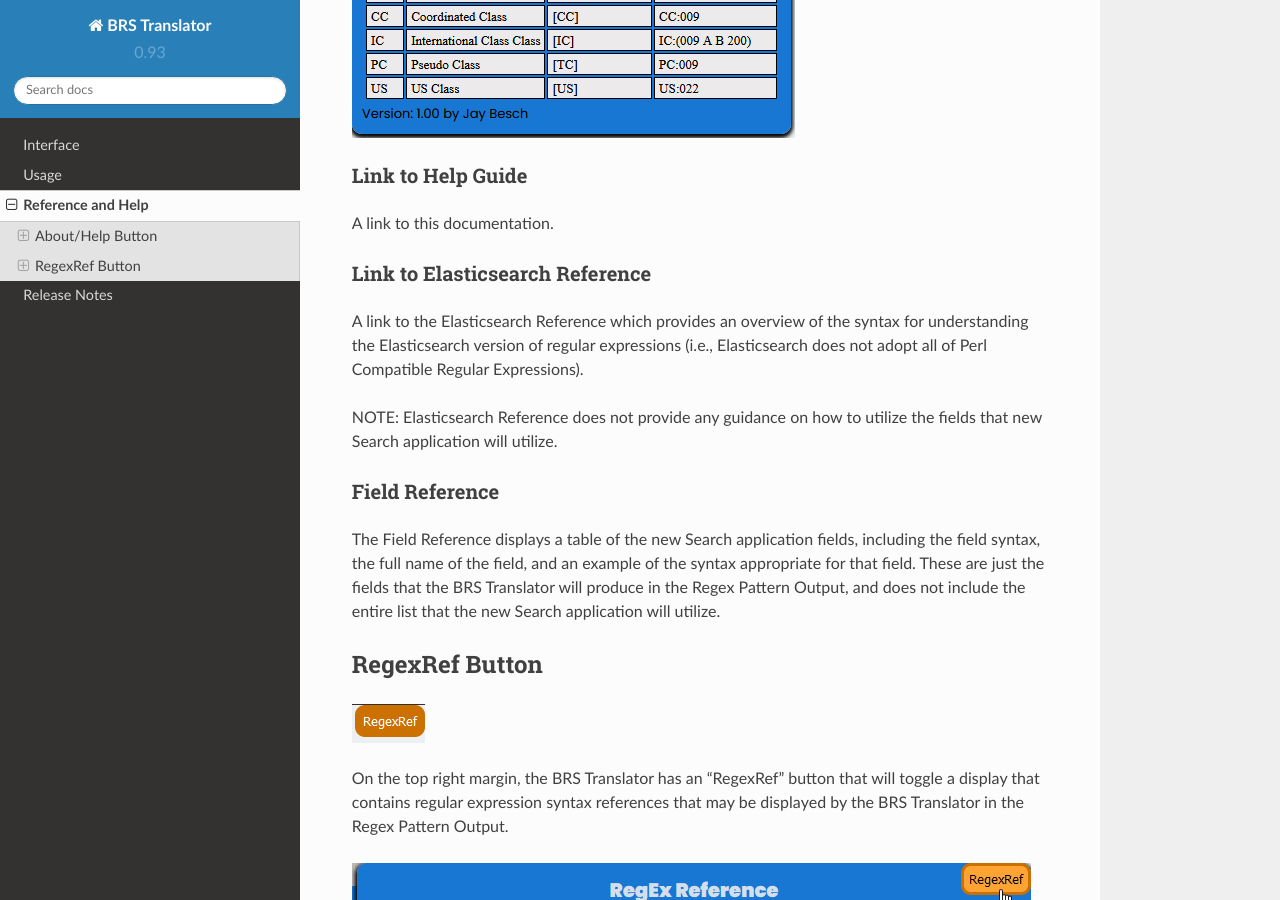
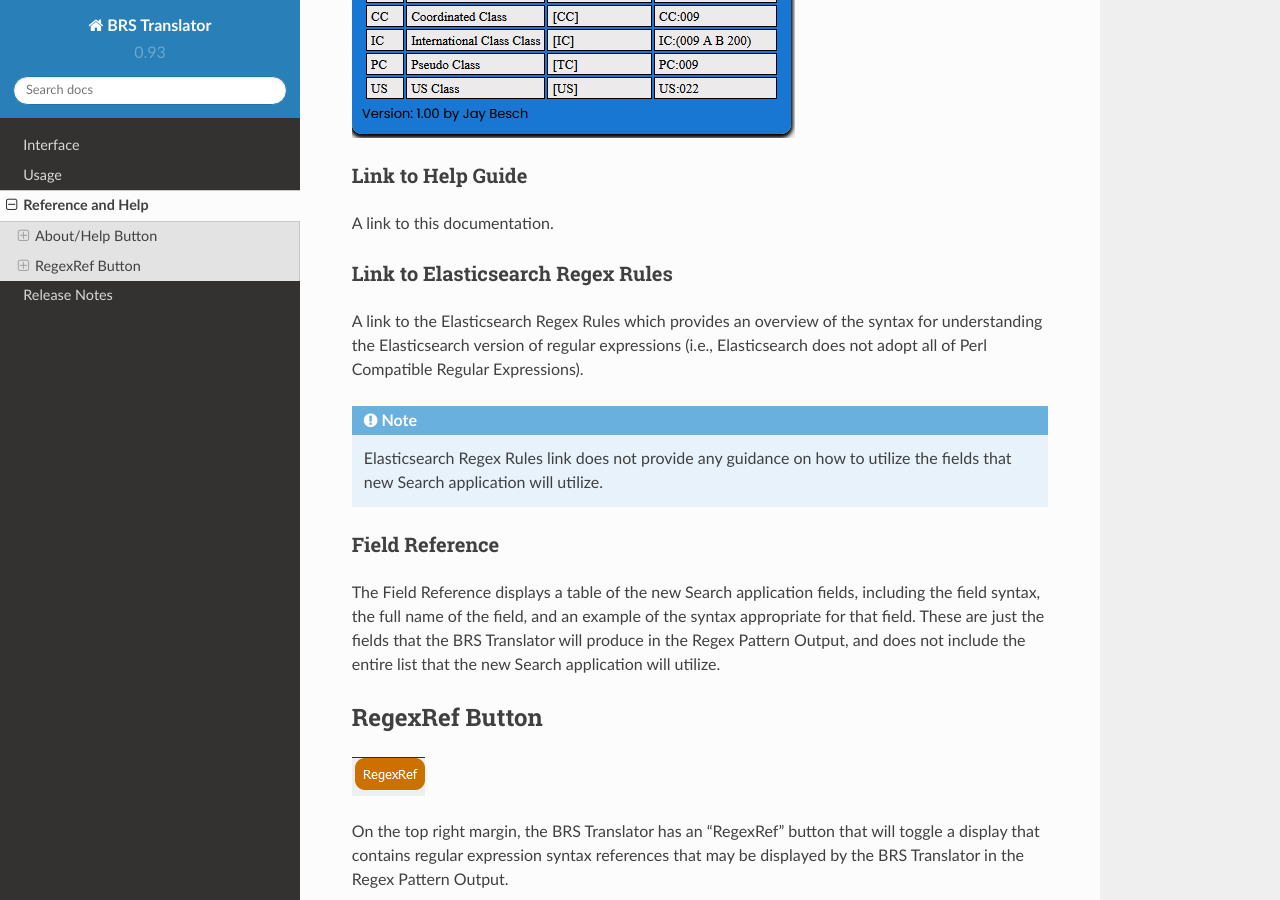
Before and after one commit to Ayjent/BRS-Translator, a Sphinx documentation site: the page built from docs/source/reference.rst, in a window 1280 px wide and 900 px high, scrolled down 652 px. Built offline with Sphinx 7.4.7 and the Read the Docs theme 2.0.0, drawn with Linux system fonts in a browser that asks for light colours.

Commit message:
Update reference.rst

```diff
--- a/docs/source/reference.rst
+++ b/docs/source/reference.rst
@@ -19,12 +19,12 @@
 
 A link to this documentation.
 
-Link to Elasticsearch Reference
-^^^^^^^^^^^^^^^^^^^^^^^^^^^^^^^
+Link to Elasticsearch Regex Rules
+^^^^^^^^^^^^^^^^^^^^^^^^^^^^^^^^^
 
-A link to the Elasticsearch Reference which provides an overview of the syntax for understanding the Elasticsearch version of regular expressions (i.e., Elasticsearch does not adopt all of Perl Compatible Regular Expressions).
+A link to the Elasticsearch Regex Rules which provides an overview of the syntax for understanding the Elasticsearch version of regular expressions (i.e., Elasticsearch does not adopt all of Perl Compatible Regular Expressions).
 
-NOTE: Elasticsearch Reference does not provide any guidance on how to utilize the fields that new Search application will utilize.
+.. note:: Elasticsearch Regex Rules link does not provide any guidance on how to utilize the fields that new Search application will utilize.
 
 Field Reference
 ^^^^^^^^^^^^^^^
```
